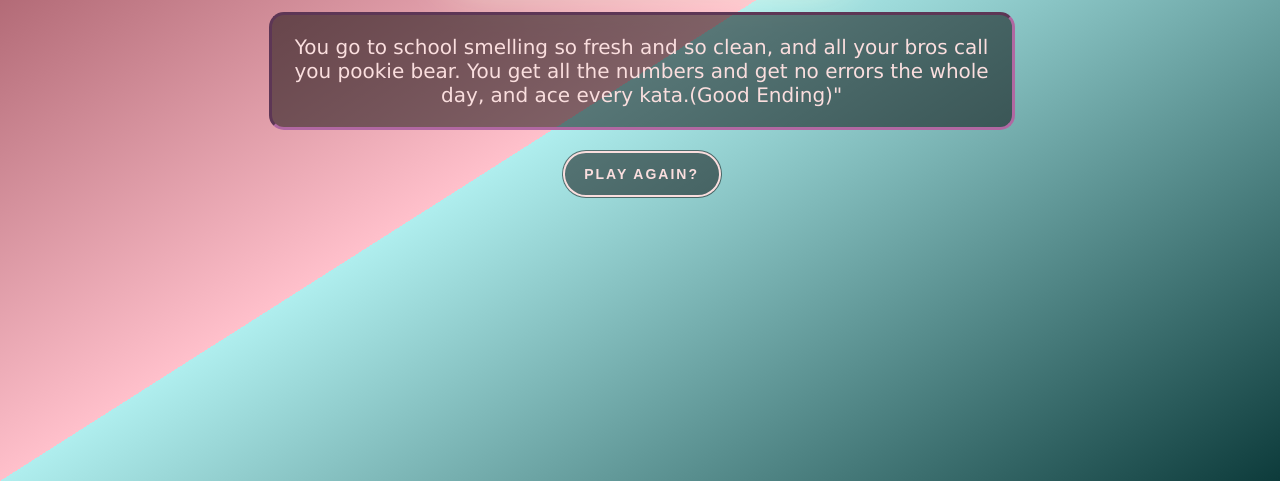
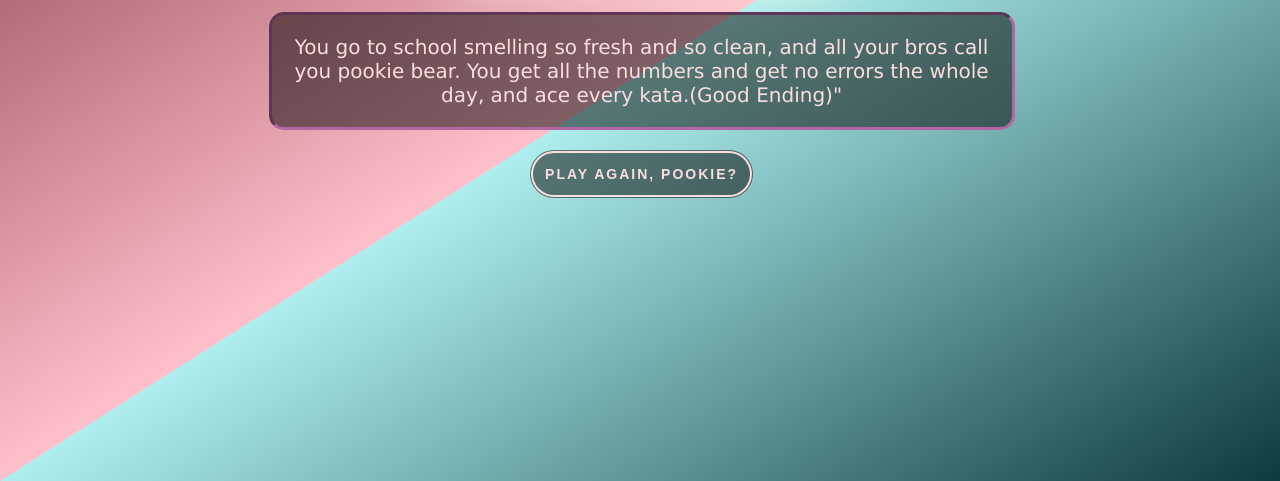
Before and after one commit to Girthstorm/YounathanAGroupCYOAwithStyles, a plain HTML site: page Pages/page6.html in a window 1280 px wide. Shown: the part 333-814 px from the top of the page. Drawn offline with Linux system fonts and the light colour scheme.

Commit message:
The Pookie update

```diff
--- a/Pages/page6.html
+++ b/Pages/page6.html
@@ -18,7 +18,7 @@
     </div>
 
     <div class="btnspg2">
-        <a href="/Pages/page2.html"><button >Play Again?</button></a>
+        <a href="/Pages/page2.html"><button >Play Again, Pookie?</button></a>
     </div>
 
 </body>
```
